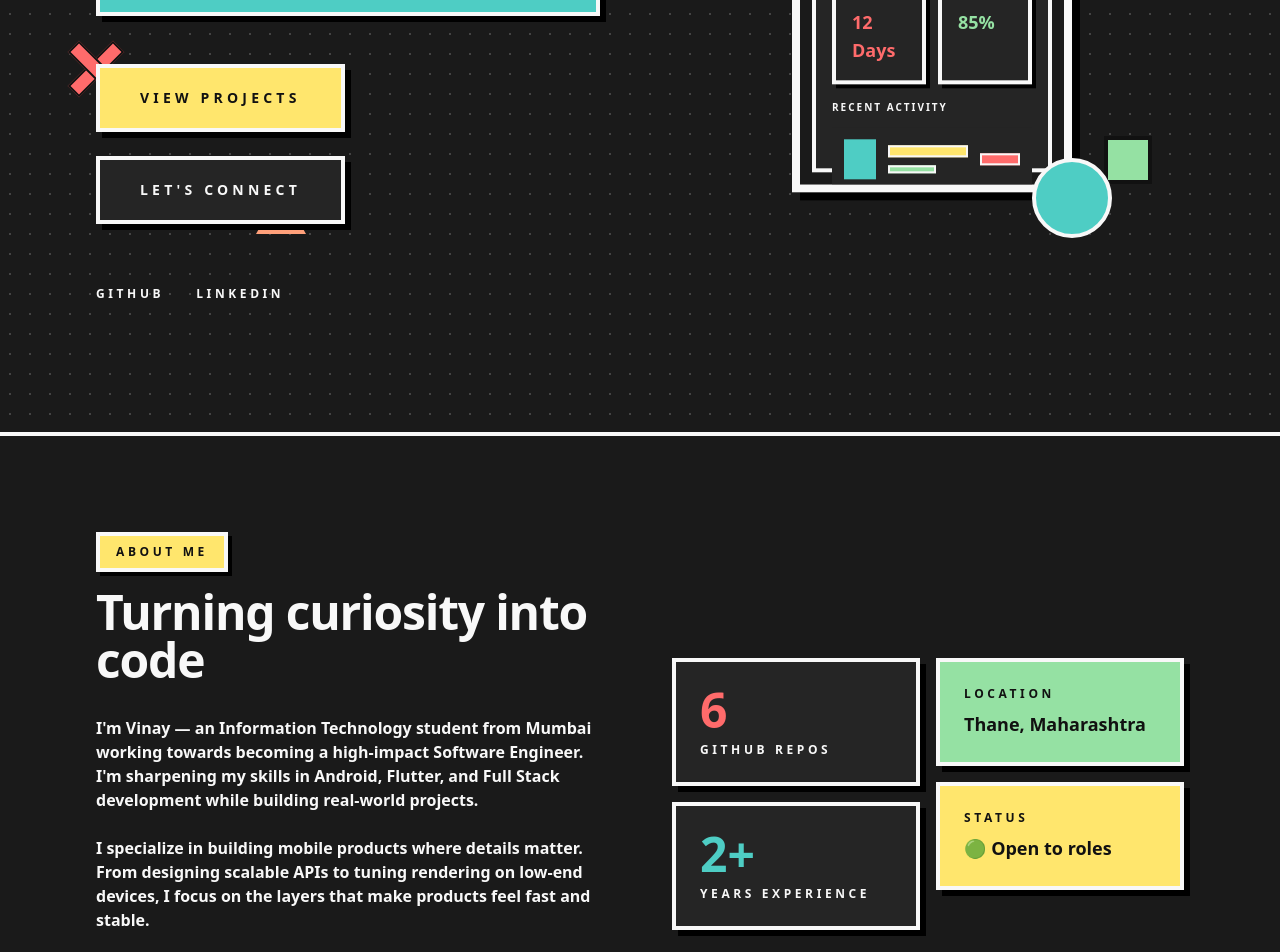
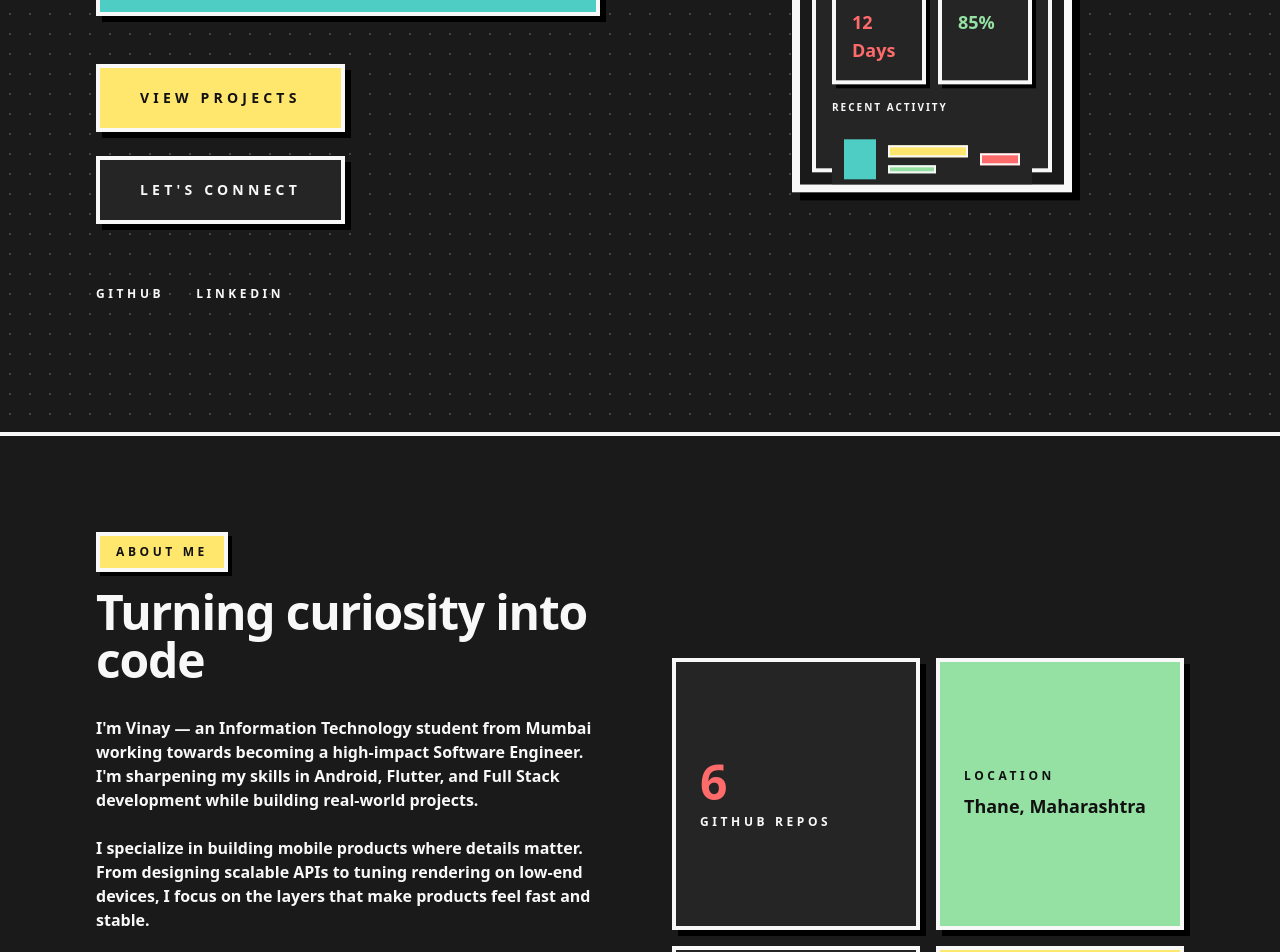
Before and after one commit to Vinay-ops/Portfolio-Website, a Next.js app: page / in a window 1280 px wide. Shown: the part 640-1592 px from the top of the page. Built offline with nearby package versions, Linux system fonts and the light colour scheme.

Commit message:
Make About section boxes same size, remove floating shapes

```diff
--- a/components/about.tsx
+++ b/components/about.tsx
@@ -33,21 +33,21 @@ export default function About() {
 
         <div className="grid gap-4 sm:grid-cols-2">
           <div className="space-y-4">
-            <div className="neo-card border-4 border-neo-black bg-neo-white p-6 shadow-neo-md dark:border-neo-white dark:bg-neo-dark-card dark:shadow-neo-dark-md">
+            <div className="neo-card border-4 border-neo-black bg-neo-white p-6 shadow-neo-md dark:border-neo-white dark:bg-neo-dark-card dark:shadow-neo-dark-md h-full flex flex-col justify-center">
               <p className="text-5xl font-black text-neo-pink">{PROJECTS.length}</p>
               <p className="mt-2 text-xs font-black uppercase tracking-[0.3em] text-neo-black dark:text-neo-white">GitHub Repos</p>
             </div>
-            <div className="neo-card border-4 border-neo-black bg-neo-white p-6 shadow-neo-md dark:border-neo-white dark:bg-neo-dark-card dark:shadow-neo-dark-md">
+            <div className="neo-card border-4 border-neo-black bg-neo-white p-6 shadow-neo-md dark:border-neo-white dark:bg-neo-dark-card dark:shadow-neo-dark-md h-full flex flex-col justify-center">
               <p className="text-5xl font-black text-neo-blue">2+</p>
               <p className="mt-2 text-xs font-black uppercase tracking-[0.3em] text-neo-black dark:text-neo-white">Years Experience</p>
             </div>
           </div>
-          <div className="mt-8 space-y-4 sm:mt-0">
-            <div className="neo-card border-4 border-neo-black bg-neo-green p-6 shadow-neo-md dark:border-neo-white dark:shadow-neo-dark-md">
+          <div className="space-y-4 sm:mt-0">
+            <div className="neo-card border-4 border-neo-black bg-neo-green p-6 shadow-neo-md dark:border-neo-white dark:shadow-neo-dark-md h-full flex flex-col justify-center">
               <p className="text-xs font-black uppercase tracking-[0.3em] text-neo-black">Location</p>
               <p className="mt-2 text-lg font-black text-neo-black">Thane, Maharashtra</p>
             </div>
-            <div className="neo-card border-4 border-neo-black bg-neo-yellow p-6 shadow-neo-md dark:border-neo-white dark:shadow-neo-dark-md">
+            <div className="neo-card border-4 border-neo-black bg-neo-yellow p-6 shadow-neo-md dark:border-neo-white dark:shadow-neo-dark-md h-full flex flex-col justify-center">
               <p className="text-xs font-black uppercase tracking-[0.3em] text-neo-black">Status</p>
               <p className="mt-2 text-lg font-black text-neo-black">🟢 Open to roles</p>
             </div>
--- a/components/hero.tsx
+++ b/components/hero.tsx
@@ -1,7 +1,6 @@
 "use client";
 
 import { motion } from "framer-motion";
-import FloatingShapes from "@/components/floating-shapes";
 
 export default function Hero() {
   return (
@@ -9,8 +8,6 @@ export default function Hero() {
       id="hero"
       className="relative overflow-hidden border-b-4 border-neo-black bg-neo-white neo-grid-bg dark:border-neo-white dark:bg-neo-dark-bg"
     >
-      <FloatingShapes />
-
       <div className="mx-auto flex max-w-6xl flex-col px-4 pb-32 pt-32 sm:px-6 lg:px-8">
         <div className="flex flex-col gap-16 lg:flex-row lg:items-center lg:gap-20">
           <motion.div
@@ -168,9 +165,6 @@ export default function Hero() {
                     </div>
                   </div>
                 </motion.div>
-
-                <div className="absolute -top-8 -left-8 h-16 w-16 border-4 border-neo-black bg-neo-yellow floating-shape dark:border-neo-white"></div>
-                <div className="absolute -bottom-10 -right-10 h-20 w-20 rounded-full border-4 border-neo-black bg-neo-blue floating-shape-delay-1 dark:border-neo-white"></div>
               </div>
             </div>
           </motion.div>
```
